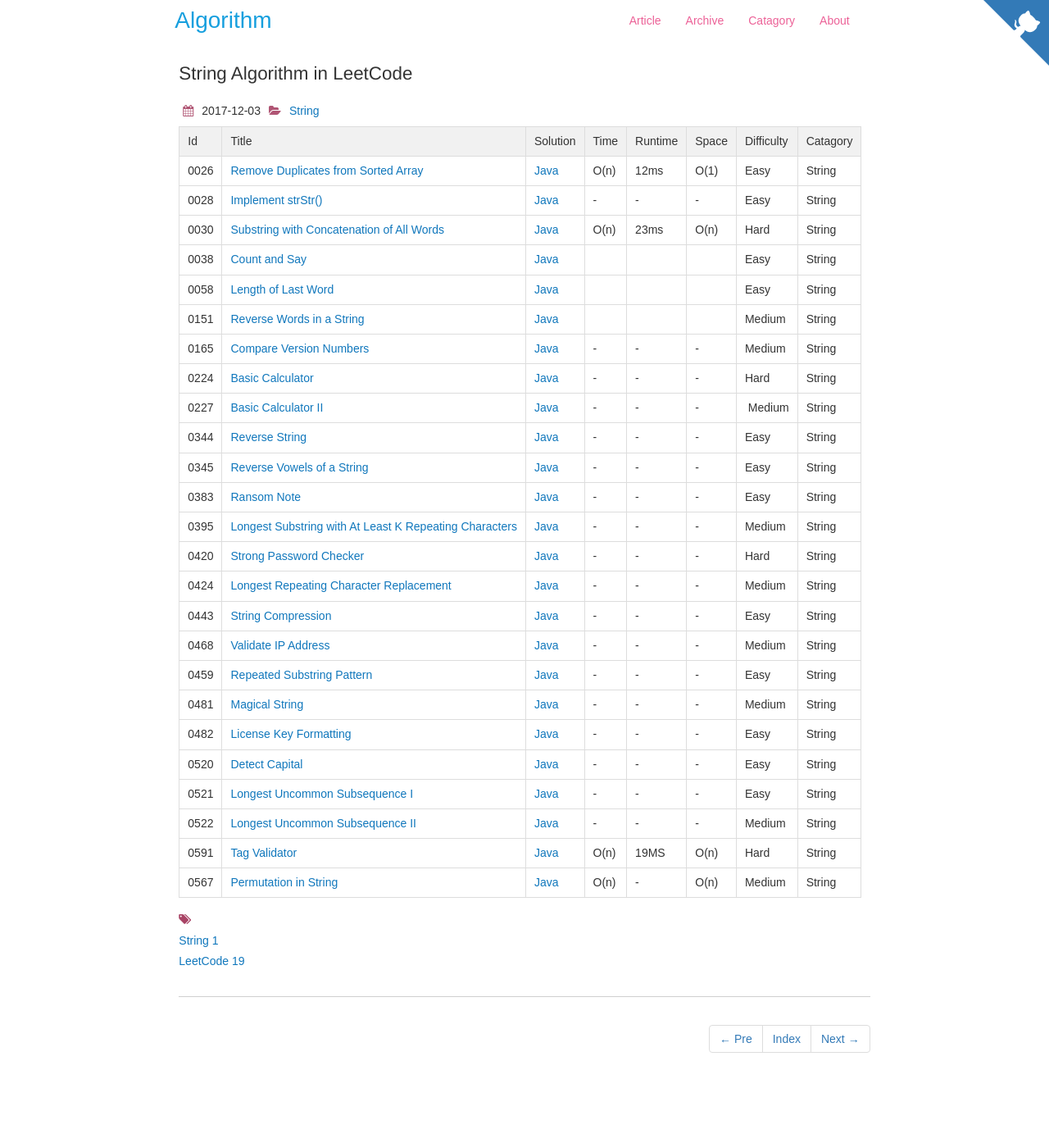
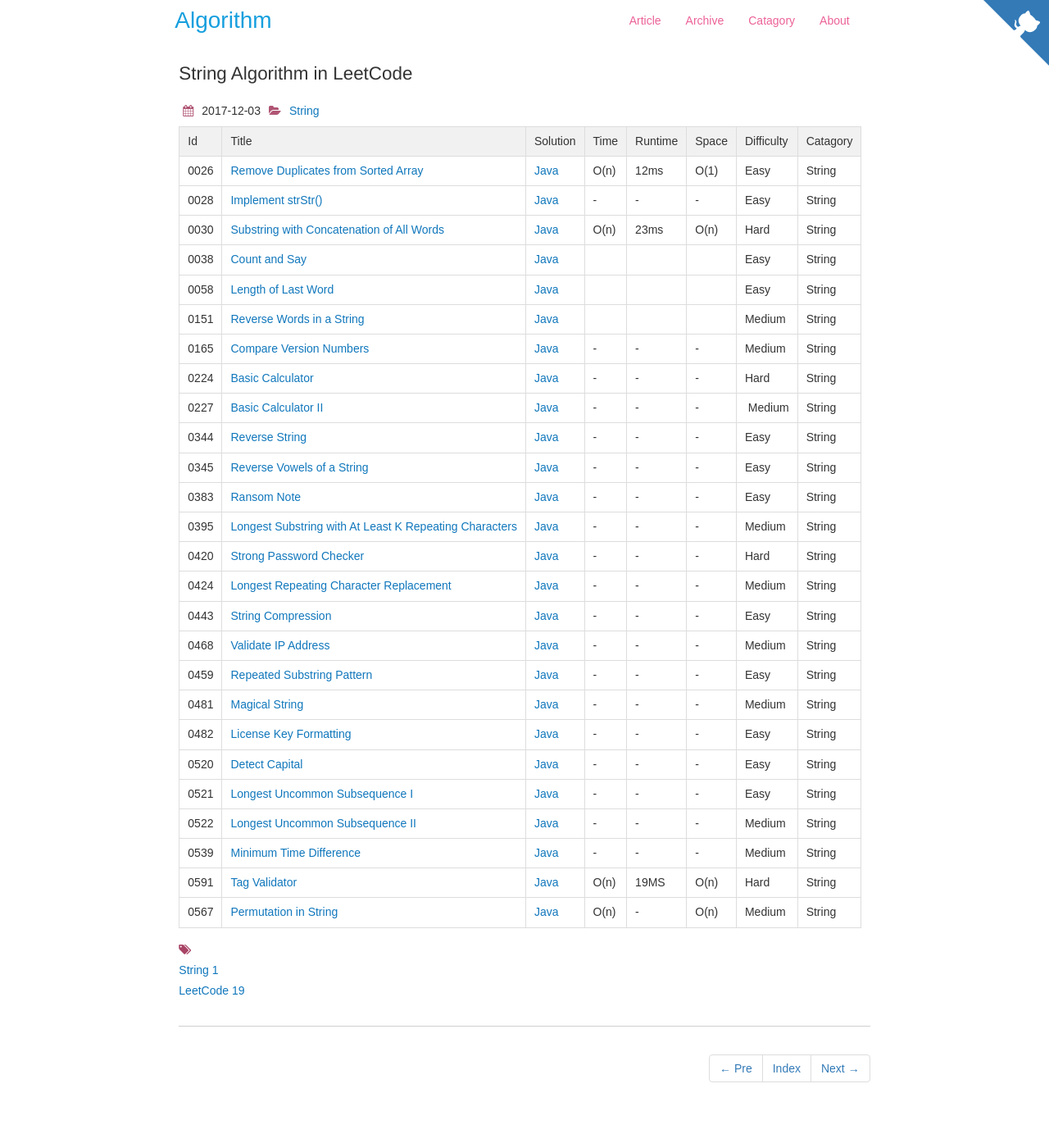
Before and after one commit to dunso/algorithm, a Jekyll site: the page built from docs/_posts/2017-12-03-String.md, in a window 1280 px wide. Shown: the whole page at 82% size. Built offline with Jekyll 4.4.1, drawn with Linux system fonts in a browser that asks for light colours; nearby versions of some CDN libraries; before the commit the page ends 1358 px from its top, so only the background shows below that.

Commit message:
Add index of LeetCode0539.java to docs

```diff
--- a/docs/_posts/2017-12-03-String.md
+++ b/docs/_posts/2017-12-03-String.md
@@ -35,5 +35,6 @@
 |0520|[ Detect Capital](https://leetcode.com/problems/detect-capital/)|[Java](https://algorithm.dun.so/leetcode-520/)|-|-|-|Easy|String|
 |0521|[Longest Uncommon Subsequence I](https://leetcode.com/problems/longest-uncommon-subsequence-i/)|[Java](https://algorithm.dun.so/leetcode-521/)|-|-|-|Easy|String|
 |0522|[Longest Uncommon Subsequence II](https://leetcode.com/problems/longest-uncommon-subsequence-ii/)|[Java](https://algorithm.dun.so/leetcode-522/)|-|-|-|Medium|String|
+|0539|[Minimum Time Difference](https://leetcode.com/problems/minimum-time-difference/)|[Java](https://algorithm.dun.so/leetcode-539/)|-|-|-|Medium|String|
 |0591|[Tag Validator](https://leetcode.com/problems/tag-validator)| [Java](https://algorithm.dun.so/leetcode-591/)  | O(n) |19MS| O(n)  |  Hard |String|
 |0567|[Permutation in String](https://leetcode.com/problems/permutation-in-string)| [Java](https://algorithm.dun.so/leetcode-567/)  | O(n) |-| O(n)  |  Medium |String|
```
